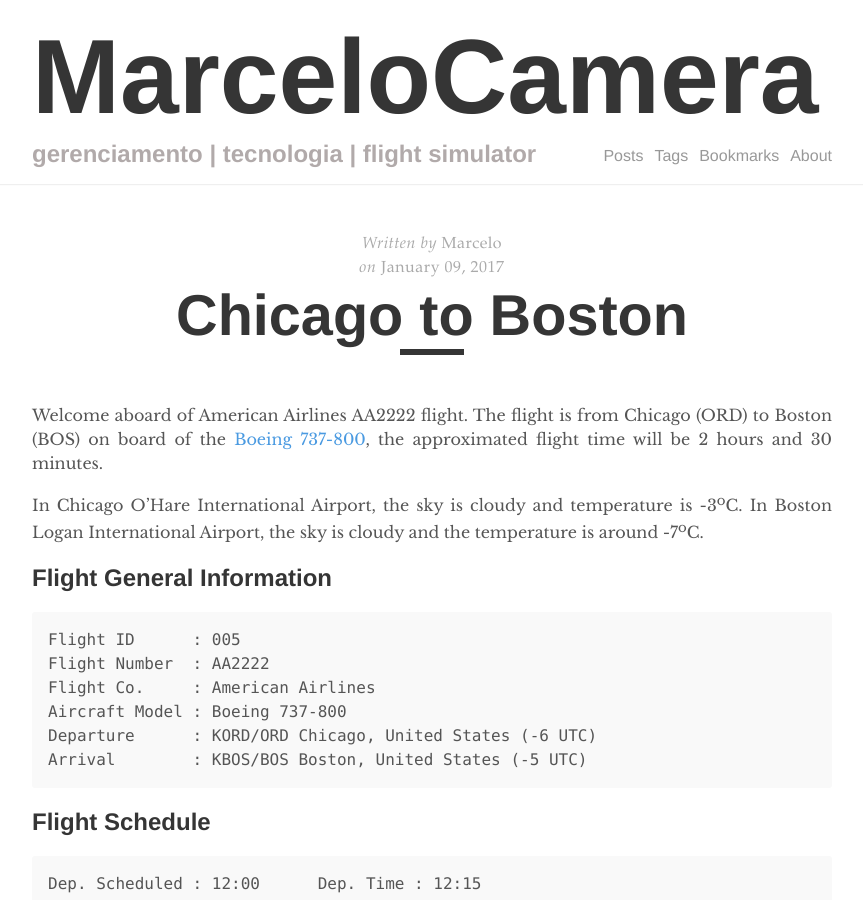
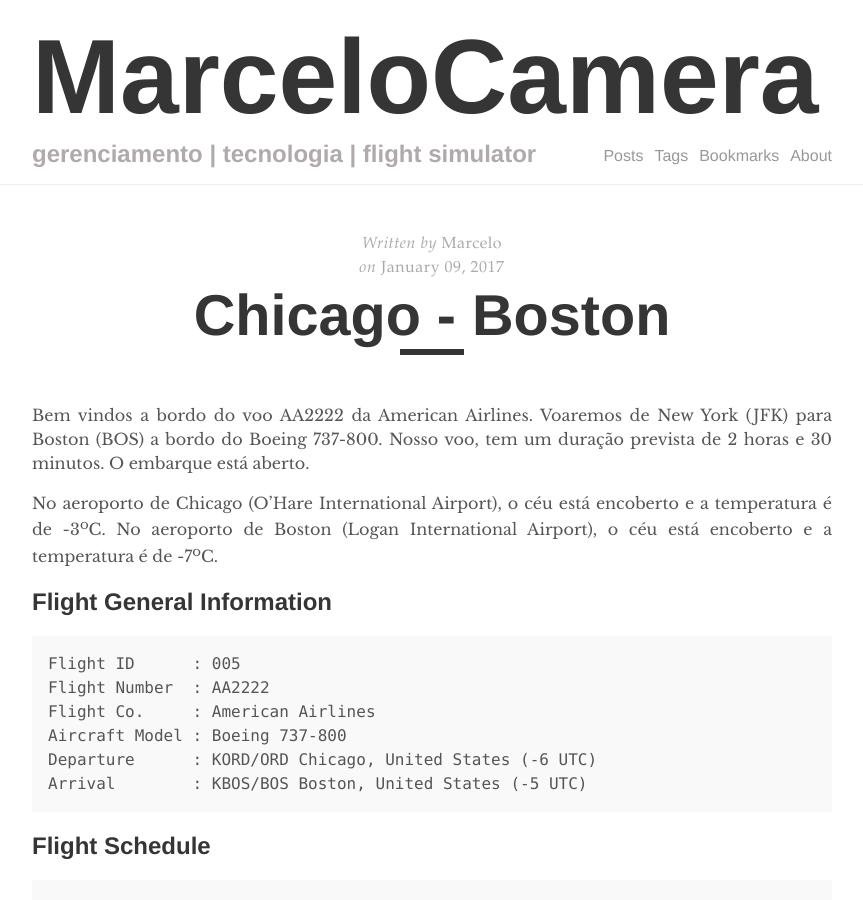
Before and after one commit to marcelocamera/marcelocamera.github.io, a Jekyll site: the page built from _posts/2017-01-09-005-ORD-BOS.md, in a window 1280 px wide and 900 px high. Shown: the whole window, without its empty margins (208-1071 px from the left). Built offline with Jekyll 4.4.1, drawn with Linux system fonts in a browser that asks for light colours; comment, search, counter and statistics services are not loaded.

Commit message:
Update 2017-01-09-005-ORD-BOS.md

```diff
--- a/_posts/2017-01-09-005-ORD-BOS.md
+++ b/_posts/2017-01-09-005-ORD-BOS.md
@@ -1,13 +1,15 @@
 ---
 layout: post
-title: "Chicago to Boston"
+title: "Chicago - Boston"
 author: "Marcelo"
 comments: true
 tags: flight-simulator
+excerpt_separator: <!--more-->
 ---
-Welcome aboard of American Airlines AA2222 flight. The flight is from Chicago (ORD) to Boston (BOS) on board of the <a href="https://imgproc.airliners.net/photos/airliners/9/5/6/4525659.jpg?v=v40e4e01f1d8" target="_blank">Boeing 737-800</a>, the approximated flight time will be 2 hours and 30 minutes.
+Bem vindos a bordo do voo AA2222 da American Airlines. Voaremos de New York (JFK) para Boston (BOS) a bordo do Boeing 737-800. Nosso voo, tem um duração prevista de 2 horas e 30 minutos. O embarque está aberto.
+<!--more-->
 
-In Chicago O'Hare International Airport, the sky is cloudy and temperature is -3<sup>o</sup>C. In Boston Logan International Airport, the sky is cloudy and the temperature is around -7<sup>o</sup>C.
+No aeroporto de Chicago (O'Hare International Airport), o céu está encoberto e a temperatura é de -3<sup>o</sup>C. No aeroporto de Boston (Logan International Airport), o céu está encoberto e a temperatura é de -7<sup>o</sup>C.
 
 ## Flight General Information
 {% highlight markdown %}
@@ -54,5 +56,9 @@ KBOS/BOS  LOGAN INTL
 {% endhighlight %}
 
 <figure align="center">
-   <img src="/assets/005.PNG">
+   <img src="/assets/005a.webp">
 </figure>
+
+<figure align="center">
+   <img src="/assets/005b.webp">
+</figure>
```
